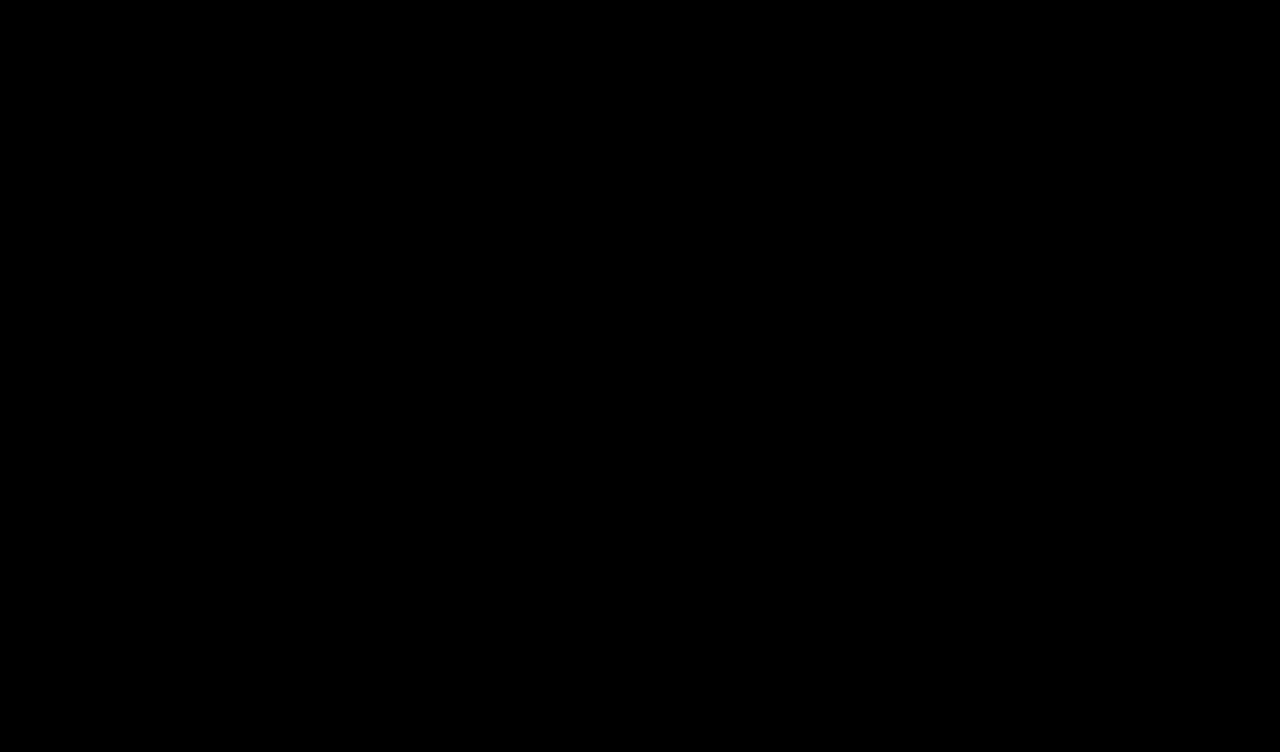
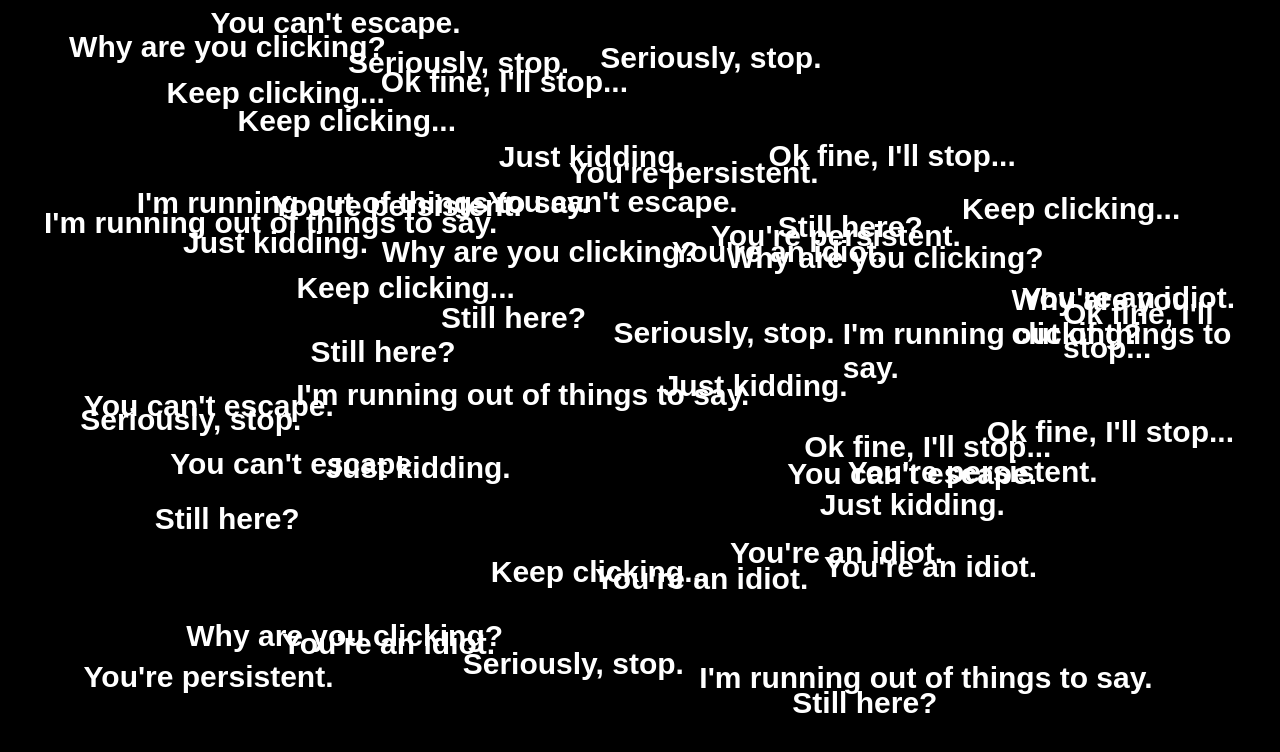
Before and after one commit to Dalyre7/asingleline, a plain HTML site: page index.html in a window 1280 px wide. Drawn offline with Linux system fonts and the light colour scheme.

Commit message:
Update index.html

```diff
--- a/index.html
+++ b/index.html
@@ -3,12 +3,23 @@
 <head>
   <meta charset="UTF-8" />
   <meta name="viewport" content="width=device-width, initial-scale=1" />
-  <title>Real Popup Spam</title>
+  <title>Popup + Spam</title>
   <style>
     body {
       margin: 0;
       padding: 0;
       background: black;
+      overflow: hidden;
+      position: relative;
+      font-family: Arial, sans-serif;
+    }
+    .spam-text {
+      position: absolute;
+      font-size: 30px;
+      font-weight: bold;
+      color: white;
+      user-select: none;
+      pointer-events: none;
     }
   </style>
 </head>
@@ -30,19 +41,23 @@
 
   let msgIndex = 0;
 
-  function openPopup() {
-    const message = messages[msgIndex];
-    const newWindow = window.open("", "", "width=300,height=200,top=" + Math.random() * screen.height + ",left=" + Math.random() * screen.width);
-    if (newWindow) {
-      newWindow.document.write(`<body style="background:black;color:white;display:flex;align-items:center;justify-content:center;font-size:20px;">${message}</body>`);
-    }
+  function spamPopups() {
+    alert(messages[msgIndex]);
+    spawnSpam(messages[msgIndex]);
     msgIndex = (msgIndex + 1) % messages.length;
+    setTimeout(spamPopups, 100); // keep it going after each alert
   }
 
-  // Start spamming immediately on load
-  window.onload = function() {
-    setInterval(openPopup, 500); // open a popup every 500ms
-  };
+  function spawnSpam(text) {
+    const spam = document.createElement('div');
+    spam.textContent = text;
+    spam.className = 'spam-text';
+    spam.style.left = Math.random() * (window.innerWidth - 200) + 'px';
+    spam.style.top = Math.random() * (window.innerHeight - 50) + 'px';
+    document.body.appendChild(spam);
+  }
+
+  window.onload = spamPopups;
 </script>
 
 </body>
```
